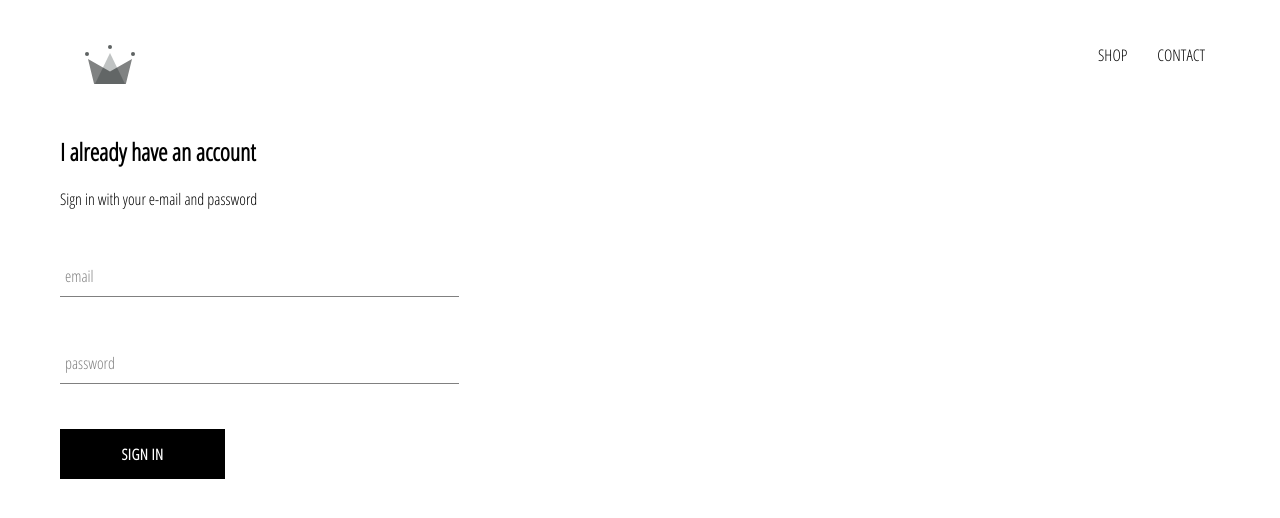
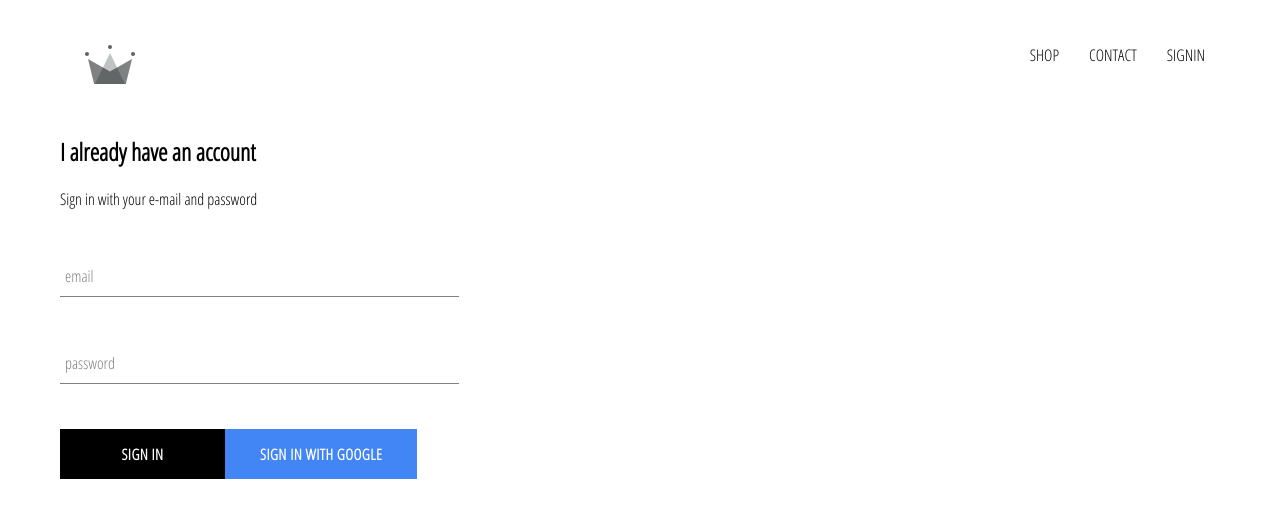
Before and after one commit to julesc00/crwn-clothing, a React (Create React App) app: page /signin in a window 1280 px wide. Shown: the top 518 px of the page. Built offline with nearby package versions, Linux system fonts and the light colour scheme; no server answers.

Commit message:
Sunday, retaking project and commiting left out changes

```diff
--- a/src/App.js
+++ b/src/App.js
@@ -1,15 +1,41 @@
 import React from "react";
-import { Switch, Route, } from "react-router-dom";
+import { Switch, Route } from "react-router-dom";
+
 import "./App.css";
+
 import HomePage from "./pages/homepage/homepage.component";
 import ShopPage from "./pages/shop/shoppage.component";
 import Header from "./components/header/header.component";
 import SignInAndSignUpPage from "./pages/sign-in-and-sign-up/sign-in-and-sign-up.component";
+import { auth } from "./firebase/firebase.utils";
 
-function App() {
+class App extends React.Component {
+  constructor() {
+    super();
+
+    this.state = {
+      currentUser: null
+    };
+  }
+
+  unsubscribeFromAuth = null;
+
+  componentDidMount() {
+    this.unsubscribeFromAuth = auth.onAuthStateChanged(user => {
+      this.setState({ currentUser: user });
+
+      console.log(user);
+    });
+  }
+
+  componentWillUnmount() {
+    this.unsubscribeFromAuth();
+  }
+
+  render() {
     return (
       <div>
-      <Header />
+        <Header currentUser={this.state.currentUser} />
         <Switch>
           <Route exact path="/" component={HomePage} />
           <Route path="/shop" component={ShopPage} />
@@ -18,5 +44,6 @@ function App() {
       </div>
     );
   }
+}
 
 export default App;
--- a/src/components/custom-button/custom-button.component.jsx
+++ b/src/components/custom-button/custom-button.component.jsx
@@ -1,11 +1,14 @@
-import React from "react";
+import React from 'react';
 
-import "./custom-button.styles.scss";
+import './custom-button.styles.scss';
 
-const CustomButton = ({ children, ...otherProps }) => (
-  <button className="custom-button" {...otherProps}>
+const CustomButton = ({ children, isGoogleSignIn, ...otherProps }) => (
+  <button
+    className={`${isGoogleSignIn ? 'google-sign-in' : ''} custom-button`}
+    {...otherProps}
+  >
     {children}
   </button>
-)
+);
 
 export default CustomButton;
--- a/src/components/custom-button/custom-button.styles.scss
+++ b/src/components/custom-button/custom-button.styles.scss
@@ -9,7 +9,7 @@
   background-color: black;
   color: white;
   text-transform: uppercase;
-  font-family: 'Open Sans Condensed';
+  font-family: "Open Sans Condensed";
   font-weight: bolder;
   border: none;
   cursor: pointer;
@@ -19,4 +19,14 @@
     color: black;
     border: 1px solid black;
   }
+
+  &.google-sign-in {
+    background-color: #4285f4;
+    color: white;
+
+    &:hover {
+      background-color: #357ae8;
+      border: none;
+    }
+  }
 }
--- a/src/components/header/header.component.jsx
+++ b/src/components/header/header.component.jsx
@@ -3,9 +3,11 @@ import { Link } from "react-router-dom";
 
 import { ReactComponent as Logo } from "../../assets/crown.svg";
 
+import { auth } from "../../firebase/firebase.utils";
+
 import "./header.styles.scss";
 
-const Header = () => (
+const Header = ({ currentUser }) => (
   <div className="header">
     <Link className="logo-container" to="/">
       <Logo className="logo" />
@@ -17,6 +19,15 @@ const Header = () => (
       <Link className="option" to="/shop">
         CONTACT
       </Link>
+      {currentUser ? (
+        <div className="option" onClick={() => auth.signOut()}>
+          SIGN OUT
+        </div>
+      ) : (
+        <Link className="option" to="/signin">
+          SIGNIN
+        </Link>
+      )}
     </div>
   </div>
 );
--- a/src/components/header/header.styles.scss
+++ b/src/components/header/header.styles.scss
@@ -20,6 +20,7 @@
 
     .option {
       padding: 10px 15px;
+      cursor: pointer;
     }
   }
 }
--- a/src/components/sign-in/sign-in.component.jsx
+++ b/src/components/sign-in/sign-in.component.jsx
@@ -2,6 +2,8 @@ import React from "react";
 
 import FormInput from "../../components/form-input/form-input.component";
 import CustomButton from "../../components/custom-button/custom-button.component";
+
+import { signInWithGoogle } from "../../firebase/firebase.utils";
 
 import "./sign-in.styles.scss";
 
@@ -51,6 +53,9 @@ class SignIn extends React.Component {
             required
           />
           <CustomButton type="submit">Sign in</CustomButton>
+          <CustomButton onClick={signInWithGoogle} isGoogleSignIn>
+            Sign in with Google
+          </CustomButton>
         </form>
       </div>
     );
--- a/src/firebase/firebase.utils.js
+++ b/src/firebase/firebase.utils.js
@@ -15,7 +15,7 @@ const config = {
 
 firebase.initializeApp(config);
 
-export const auth = firebase.auth()
+export const auth = firebase.auth();
 export const firestore = firebase.firestore();
 
 const provider = new firebase.auth.GoogleAuthProvider();
```
Lines whose indentation alone changed are shown as unchanged.
